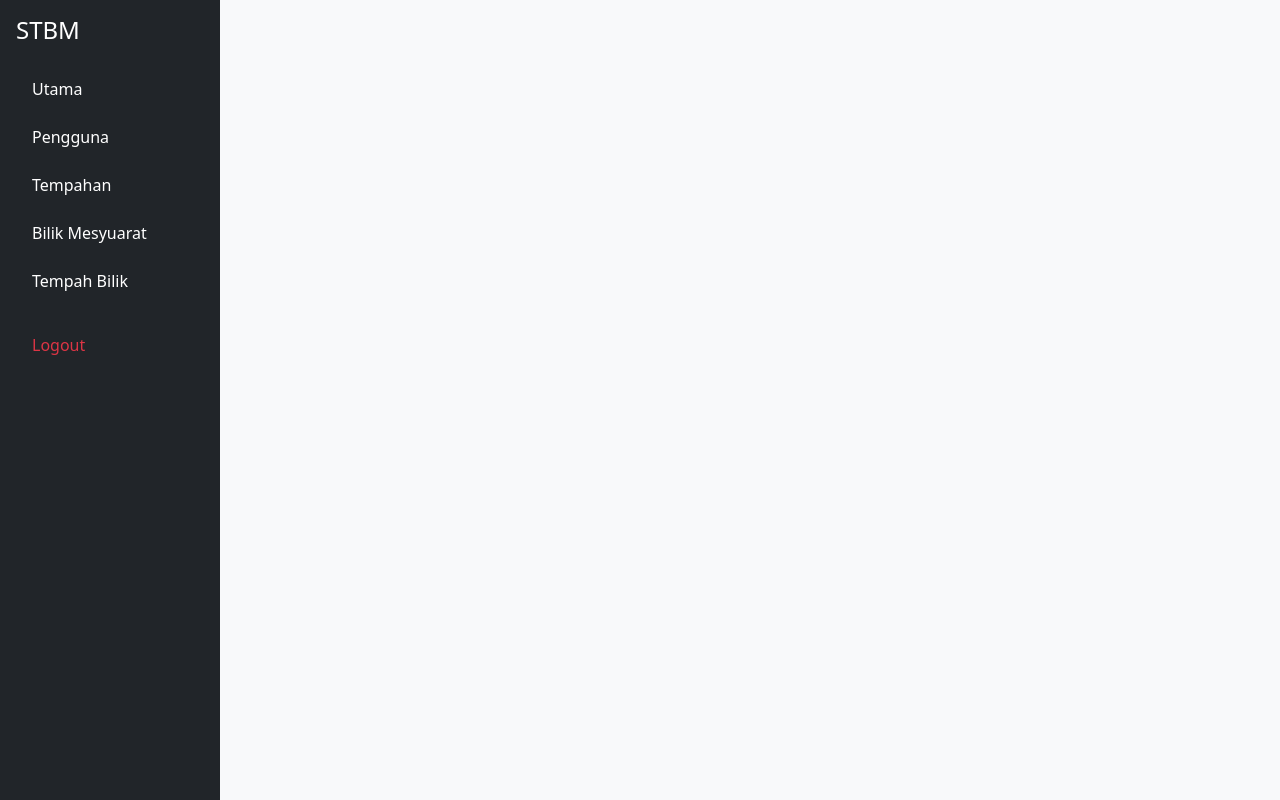
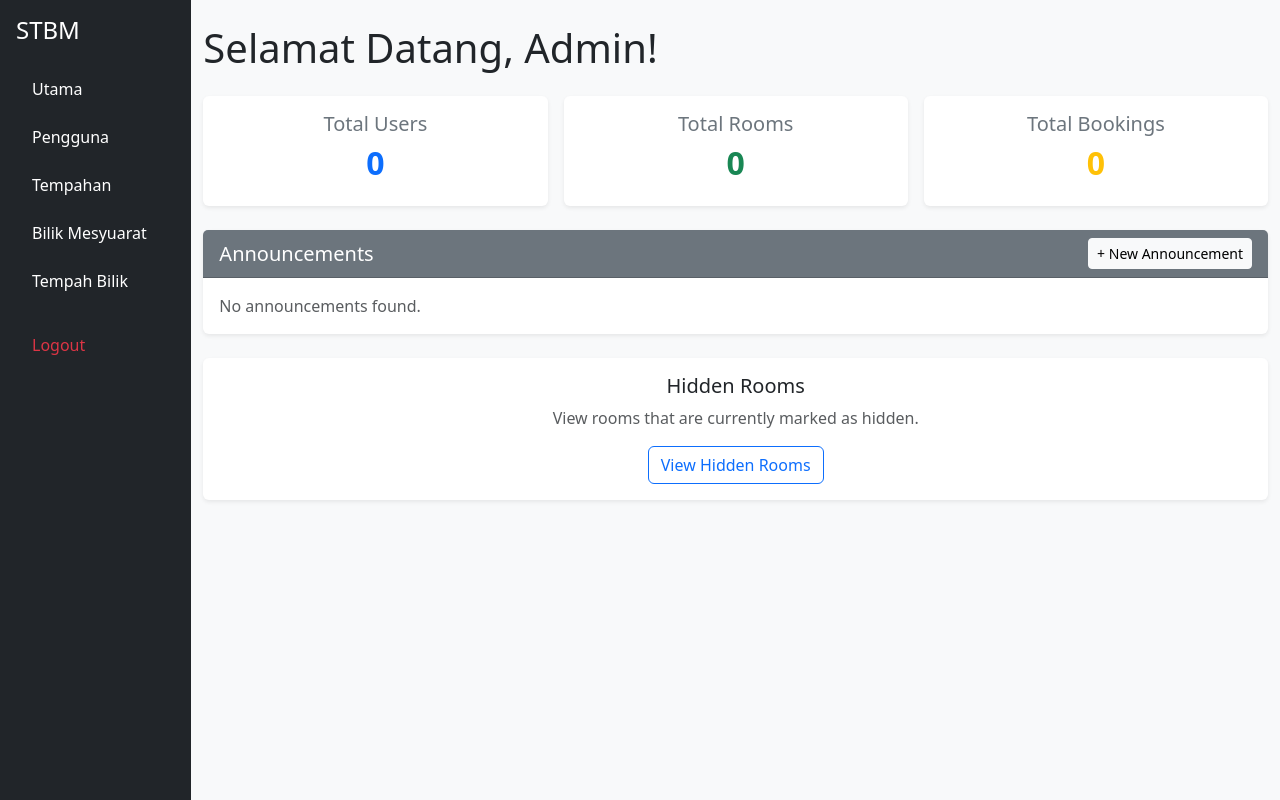
Before and after one commit to apipayok/stbm, a CodeIgniter 4 app: the page made by app/Views/admin/admin_dashboard.php in a window 1280 px wide. Run offline with PHP 8.4 and a stand-in for CodeIgniter, Linux system fonts and the light colour scheme; the template is opened without the code that fills it, so the values that code supplies are empty; some libraries are stand-ins or nearby versions.

Commit message:
admin dashboard update sikit

```diff
--- a/app/Config/Routes.php
+++ b/app/Config/Routes.php
@@ -30,6 +30,11 @@ $routes->group('', ['filter' => 'auth'], function ($routes) {
 
     $routes->group('admin', ['namespace' => 'App\Controllers\Admin', 'filter' => 'admin'], function ($routes) //admin route kat sini
     {
+        //route for admin dashboard
+        $routes->get('dashboard', 'AdminDashboard::view');
+        $routes->get('dashboard/viewRoom', 'AdminDashboard::viewRoom');
+        $routes->post('dashboard/announcement', 'AdminDashboard::announcement');
+
         //route to user management
         $routes->get('users', 'ManageUser::viewUsers');
         $routes->get('users/toggle-admin/(:num)', 'ManageUser::toggleAdmin/$1');
@@ -38,7 +43,6 @@ $routes->group('', ['filter' => 'auth'], function ($routes) {
         //routes to booking management
         $routes->get('bookings', 'BookingDashboard::view');
         $routes->post('bookings/edit/(:any)', 'ManageBooking::editBooking/$1');
-
         $routes->get('bookings/(:segment)', 'ManageBooking::view/$1'); // view pending/approved/rejected
         $routes->post('update/(:any)', 'ManageBooking::updateStatus/$1');
         $routes->get('delete/(:any)', 'ManageBooking::delete/$1');
--- a/app/Controllers/Auth.php
+++ b/app/Controllers/Auth.php
@@ -47,7 +47,7 @@ class Auth extends BaseController
                 ]);
 
                 if ($user['is_admin'] == 1){
-                    return redirect()->to('/dashboard');//japgi ubah - buat admin dashboard lak
+                    return redirect()->to('admin/dashboard');//japgi ubah - buat admin dashboard lak
                 }else{
                 return redirect()->to('/dashboard');
                 }
--- a/app/Database/Migrations/2025-10-28-042417_Announcements.php
+++ b/app/Database/Migrations/2025-10-28-042417_Announcements.php
@@ -10,6 +10,7 @@ class Announcements extends Migration
     {
         $this->forge->addField([
             'id'        => ['type' => 'INT', 'constraint' => 11, 'unsigned' => true, 'auto_increment' => true],
+            'title'     => ['type' => 'VARCHAR', 'constraint' => 255, 'null' => true, ],
             'content'   => ['type' => 'VARCHAR', 'constraint' => 255, 'null' => true, ],
             'created_at'=> ['type' => 'DATETIME', 'null' => true,],
             'updated_at'=> ['type' => 'DATETIME', 'null' => true,],
--- a/app/Libraries/Model.php
+++ b/app/Libraries/Model.php
@@ -1,5 +1,5 @@
 <?php
-//refactor kemudian
+//refactor function ikut ni nanti
 
 namespace App\Libraries;
 
--- a/app/Models/AnnouncementModel.php
+++ b/app/Models/AnnouncementModel.php
@@ -10,9 +10,8 @@ class AnnouncementModel extends Model
     protected $primaryKey = 'id';
 
     protected $allowedFields = [
-        'content',
+        'title',
+        'content'
     ];
-
-    //make created/updted_at
     protected $useTimestamps = true;
 }
--- a/app/Views/admin/admin_dashboard.php
+++ b/app/Views/admin/admin_dashboard.php
@@ -1,6 +1,97 @@
 <?= $this->extend('layouts/main') ?>
+
 <?= $this->section('content') ?>
+<div class="container my-4">
+    <h1 class="mb-4">Selamat Datang, Admin!</h1>
 
+    <!-- ====== Summary Cards ====== -->
+    <div class="row g-3 mb-4">
+        <div class="col-md-4">
+            <div class="card shadow-sm border-0">
+                <div class="card-body text-center">
+                    <h5 class="text-secondary">Total Users</h5>
+                    <h2 class="fw-bold text-primary"><?= count($data['users'] ?? []) ?></h2>
+                </div>
+            </div>
+        </div>
+        <div class="col-md-4">
+            <div class="card shadow-sm border-0">
+                <div class="card-body text-center">
+                    <h5 class="text-secondary">Total Rooms</h5>
+                    <h2 class="fw-bold text-success"><?= count($data['rooms'] ?? []) ?></h2>
+                </div>
+            </div>
+        </div>
+        <div class="col-md-4">
+            <div class="card shadow-sm border-0">
+                <div class="card-body text-center">
+                    <h5 class="text-secondary">Total Bookings</h5>
+                    <h2 class="fw-bold text-warning"><?= count($data['bookings'] ?? []) ?></h2>
+                </div>
+            </div>
+        </div>
+    </div>
 
+    <!-- ====== Announcements Section ====== -->
+    <div class="card shadow-sm mb-4 border-0">
+        <div class="card-header bg-secondary text-white d-flex justify-content-between align-items-center">
+            <h5 class="mb-0">Announcements</h5>
+            <button class="btn btn-light btn-sm" data-bs-toggle="modal" data-bs-target="#addAnnouncementModal">
+                + New Announcement
+            </button>
+        </div>
+        <div class="card-body">
+            <?php if (!empty($data['announcements'])): ?>
+                <ul class="list-group list-group-flush">
+                    <?php foreach ($data['announcements'] as $a): ?>
+                        <li class="list-group-item">
+                            <strong><?= esc($a['title'] ?? 'Untitled') ?></strong><br>
+                            <span><?= esc($a['content']) ?></span>
+                            <div class="text-muted small mt-1">
+                                Posted <?= esc($a['created_at'] ?? '') ?>
+                            </div>
+                        </li>
+                    <?php endforeach; ?>
+                </ul>
+            <?php else: ?>
+                <p class="text-muted mb-0"><?= $data['message'] ?? 'No announcements found.' ?></p>
+            <?php endif; ?>
+        </div>
+    </div>
+
+    <!-- ====== Hidden Rooms Shortcut ====== -->
+    <div class="card shadow-sm border-0">
+        <div class="card-body text-center">
+            <h5 class="card-title">Hidden Rooms</h5>
+            <p class="text-muted">View rooms that are currently marked as hidden.</p>
+            <a href="<?= base_url('admin/dashboard/viewRoom') ?>" class="btn btn-outline-primary">View Hidden Rooms</a>
+        </div>
+    </div>
+</div>
+
+<!-- ====== Modal: Add Announcement ====== -->
+<div class="modal fade" id="addAnnouncementModal" tabindex="-1" aria-labelledby="addAnnouncementModalLabel" aria-hidden="true">
+  <div class="modal-dialog">
+    <form action="<?= base_url('admin/dashboard/announcement') ?>" method="post" class="modal-content">
+      <div class="modal-header">
+        <h5 class="modal-title" id="addAnnouncementModalLabel">Create New Announcement</h5>
+        <button type="button" class="btn-close" data-bs-dismiss="modal"></button>
+      </div>
+      <div class="modal-body">
+        <div class="mb-3">
+          <label class="form-label">Title</label>
+          <input type="text" name="title" class="form-control" placeholder="Announcement title" required>
+        </div>
+        <div class="mb-3">
+          <label class="form-label">Content</label>
+          <textarea name="content" class="form-control" rows="4" placeholder="Write your announcement..." required></textarea>
+        </div>
+      </div>
+      <div class="modal-footer">
+        <button type="submit" class="btn btn-primary">Post Announcement</button>
+      </div>
+    </form>
+  </div>
+</div>
 
 <?= $this->endSection() ?>
--- a/app/Views/layouts/main.php
+++ b/app/Views/layouts/main.php
@@ -18,12 +18,20 @@
             <?php $uri = service('uri'); ?>
             <h4 class="mb-4">STBM</h4>
             <ul class="nav flex-column">
+
+                <!-- user start -->
+                <?php if (session()->get('is_admin') === 0): ?>
                 <li class="nav-item mb-2">
                     <a class="nav-link text-white" href="<?= site_url('dashboard') ?>">Utama</a>
                 </li>
+                <?php endif ?>
+
                 <!-- admin start -->
                 <?php if (session()->get('is_admin') == 1): ?>
 
+                <li class="nav-item mb-2">
+                    <a class="nav-link text-white" href="<?= site_url('admin/dashboard') ?>">Utama</a>
+                </li>
                 <li class="nav-item mb-2">
                     <a class="nav-link text-white" href="<?= site_url('admin/users') ?>">Pengguna</a>
                 </li>
```
Also changed, not shown: app/Controllers/Admin/AdminDashboard.php (+14 -13 lines).
